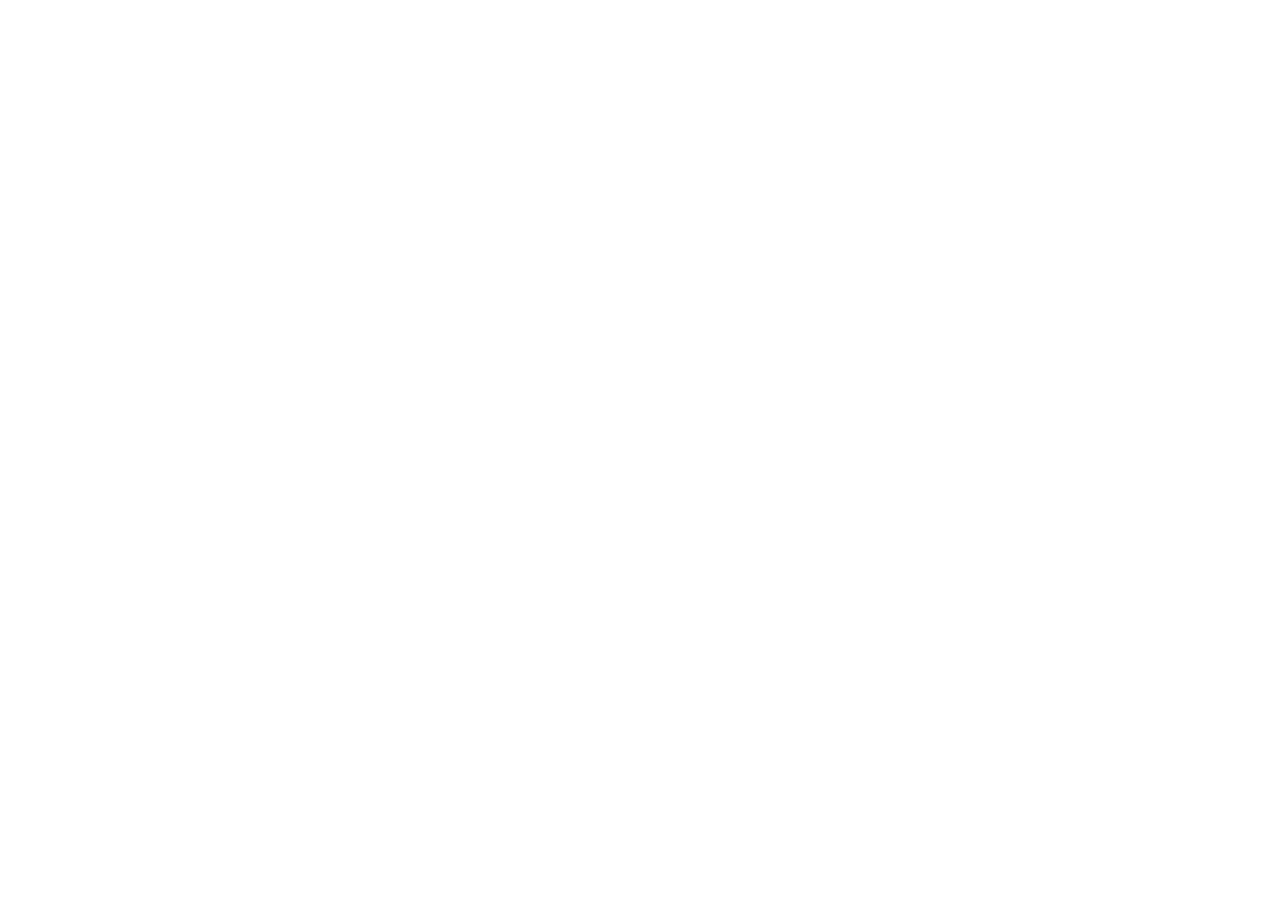
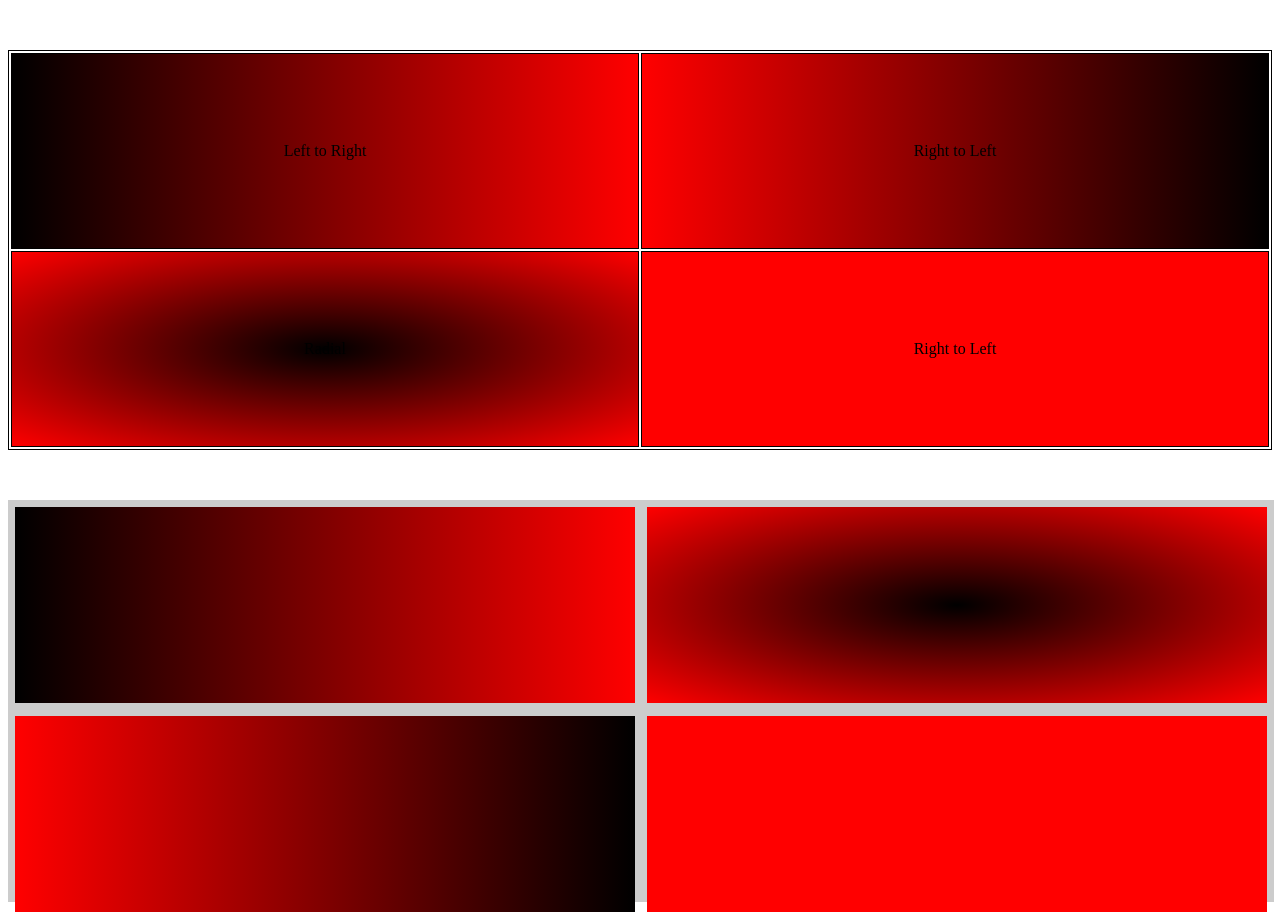
Before and after one commit to fsinstructor02/ResponsiveTemplate, a plain HTML site: page index.html in a window 1280 px wide. Before the commit the page ends 800 px from the top, so only its background shows below. Drawn offline with Linux system fonts and the light colour scheme.

Commit message:
Gradient boxes

```diff
--- a/css/main.css
+++ b/css/main.css
@@ -1 +1,61 @@
-/* CSS ids class */
+.main {
+  border: 1px solid #ccc;
+  width: 100%;
+  height: 400px;
+  margin: 0px auto;
+  background-color: #ccc;
+}
+
+.cc {
+    width: 49%;
+    height: 49%;
+    display: inline-block;
+    float: left;
+    margin: 0.5%;
+}
+
+
+
+.c1 {  background-image: linear-gradient(to right, black, red);}
+.c2 { background-image: radial-gradient(black, red);}
+.c3 { background-image: linear-gradient(to left, black, red);}
+.c4  { background-image: linear-gradient(to left, red, red);}
+
+
+
+
+.test {
+  border: 1px solid #000;
+  width: 100%;
+  height: 400px;
+  margin: 50px auto;
+
+}
+
+
+tr td {
+  border: 1px solid #000;
+  width: 50%;
+  text-align: center;
+}
+
+
+.L_2_R {
+  background-image: linear-gradient(to right, black, red);
+}
+
+
+
+.R {
+  background-image: radial-gradient(black, red);
+}
+
+
+.R_2_L {
+  background-image: linear-gradient(to left, black, red);
+}
+
+
+.R_2_L_2 {
+  background-image: linear-gradient(to left, red, red);
+}
--- a/index.html
+++ b/index.html
@@ -6,13 +6,25 @@
     <title>Page Title</title>
     <meta name="viewport" content="width=device-width, initial-scale=1">
     <link rel="stylesheet" type="text/css" media="screen" href="css/main.css" />
-    <script src="js/main.js"></script>
 </head>
 <body>
 
+        <table  class="test" >
+                <tr>
+                  <td class="L_2_R">Left to Right</td>
+                  <td class="R_2_L">Right to Left</td>
+                </tr>
+                <tr>
+                  <td class="R">Radial</td>
+                  <td class="R_2_L_2">Right to Left</td>
+                </tr>
+              </table>
 
 
-
+              <div class="main">
+                    <div class="cc c1"></div> <div class="cc c2"></div>
+                    <div class="cc c3"></div> <div class="cc c4"></div>
+               </div>
 
 </body>
 </html>
--- a/js/main.js
+++ b/js/main.js
@@ -1 +1,8 @@
 /* JS JQ */
+
+
+jQuery(function(){ // JQuery function call to run code
+
+    //-----
+
+});(jQuery);
```
